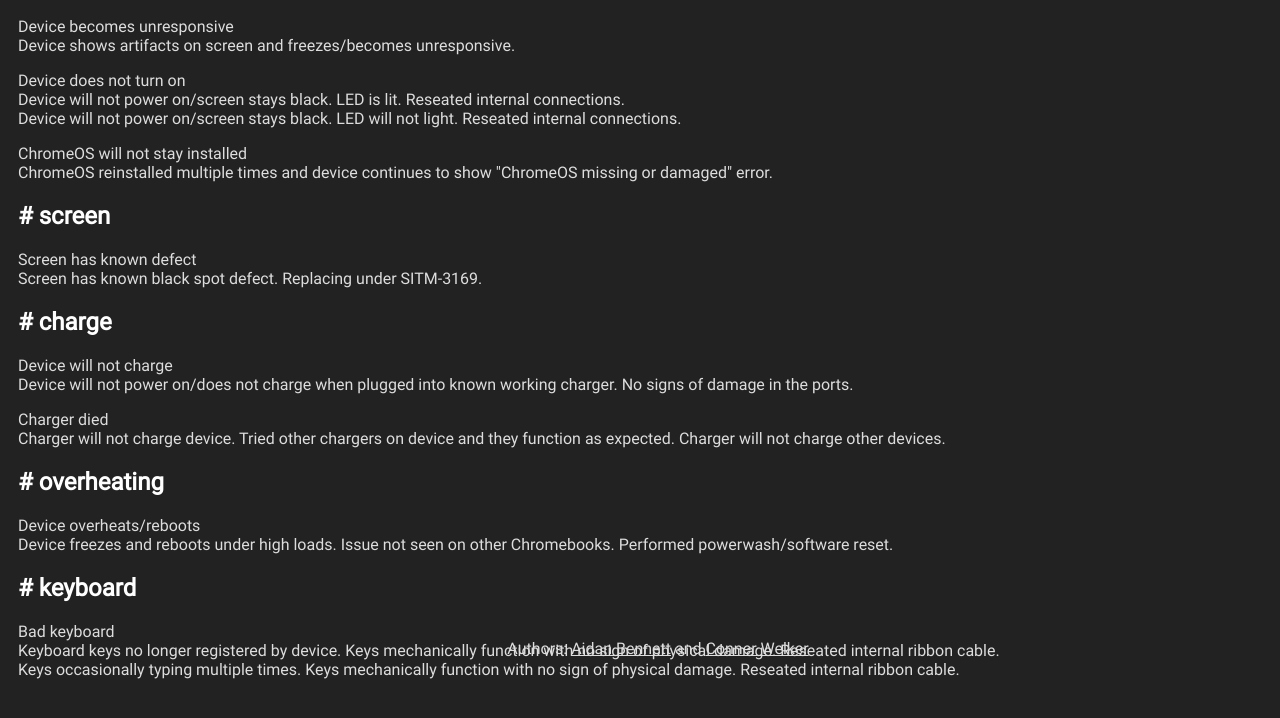
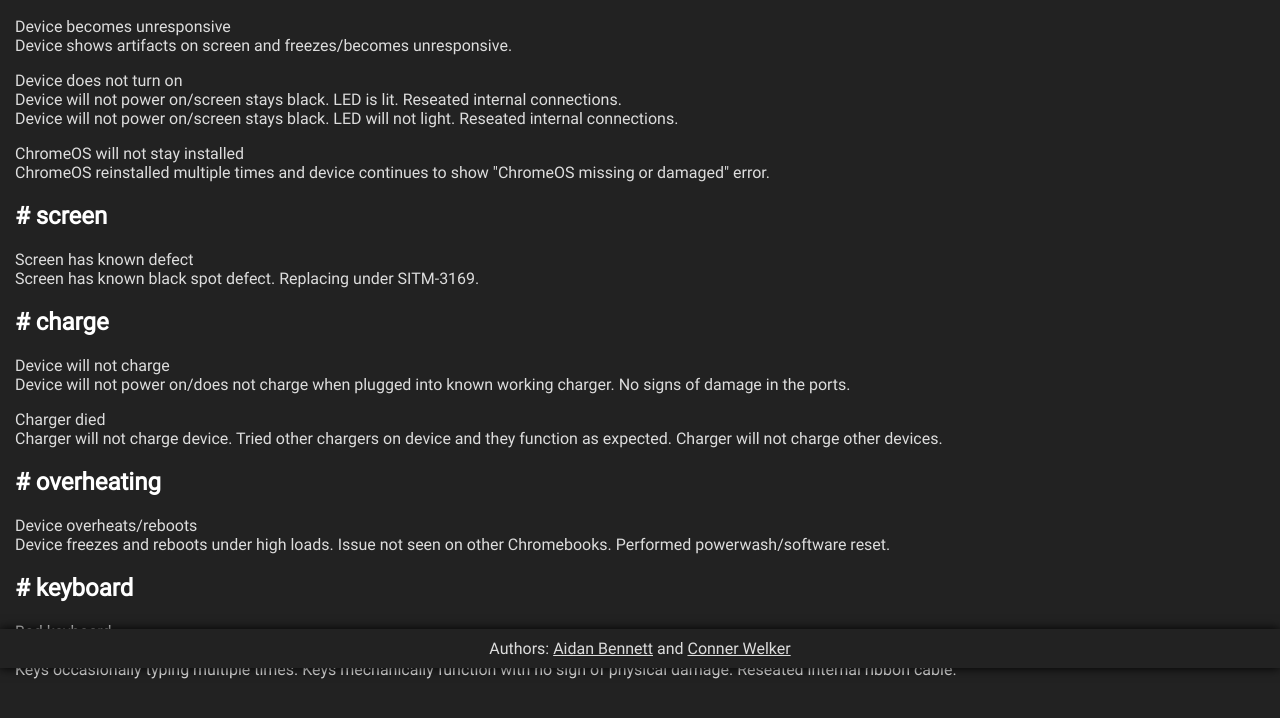
Before and after one commit to HCPS-OTIS/tools, a plain HTML site: page index.html in a window 1280 px wide. Shown: the part 132-850 px from the top of the page. Before the commit the page ends 827 px from the top, so only its background shows below. Drawn offline with Linux system fonts and the light colour scheme.

Commit message:
fix footer

```diff
--- a/index.html
+++ b/index.html
@@ -9,6 +9,7 @@
 </head>
 
 <body>
+    <div id="content">
         <h1>Chromebook Repair Scripts</h1>
         <h3>Harford County Public Schools</h3>
 
@@ -47,7 +48,8 @@
 
         <p>
             Charger died<br>
-        Charger will not charge device. Tried other chargers on device and they function as expected. Charger will not
+            Charger will not charge device. Tried other chargers on device and they function as expected. Charger will
+            not
             charge other devices.<br>
         </p>
 
@@ -55,7 +57,8 @@
 
         <p>
             Device overheats/reboots<br>
-        Device freezes and reboots under high loads. Issue not seen on other Chromebooks. Performed powerwash/software
+            Device freezes and reboots under high loads. Issue not seen on other Chromebooks. Performed
+            powerwash/software
             reset.<br>
         </p>
 
@@ -65,10 +68,14 @@
             Bad keyboard<br>
             Keyboard keys no longer registered by device. Keys mechanically function with no sign of physical damage.
             Reseated internal ribbon cable.<br>
-        Keys occasionally typing multiple times. Keys mechanically function with no sign of physical damage. Reseated
+            Keys occasionally typing multiple times. Keys mechanically function with no sign of physical damage.
+            Reseated
             internal ribbon cable.<br>
         </p>
+    </div>
+
     <script src="script.js"></script>
+
     <footer>
         <span>Authors: <a href="mailto:aidan.bennett@hcps.org">Aidan Bennett</a> and <a
                 href="mailto:conner.welker@hcps.org">Conner Welker</a></span>
--- a/style.css
+++ b/style.css
@@ -3,11 +3,16 @@
     src: url(fonts/roboto/Roboto-Regular.ttf);
 }
 
+#content {
+    padding-left: 15px;
+}
+
 body {
-    padding-left: 10px;
     background-color: #222;
     color: #ddd;
     font-family: roboto;
+    margin: 0;
+    margin-bottom: 50px;
 }
 
 h1 {
@@ -33,7 +38,9 @@ footer {
     text-align: center;
     position: fixed;
     bottom: 0;
-    margin-bottom: 10px;
+    padding: 10px 0;
+    background: #222;
+    box-shadow: black 0 0 10px 0px;
 }
 
 footer a:link {
```
Lines whose indentation alone changed are shown as unchanged.
